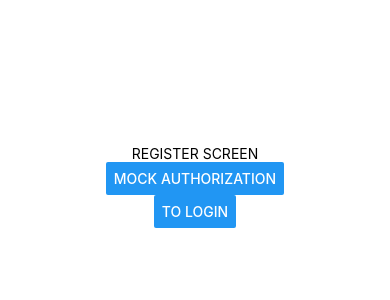
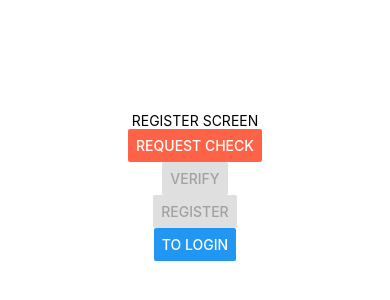
Before and after one commit to nikmantulenko/devit, a React Native app: screen /register in a window 390 px wide. Shown: the part 236-536 px from the top of the page. Built offline with nearby package versions, Linux system fonts and the light colour scheme.

Commit message:
added dummy api and used it on screens

```diff
--- /dev/null
+++ b/api/logIn.ts
@@ -0,0 +1,22 @@
+import { AxiosError } from 'axios'
+
+import { UserData } from '../types'
+
+// mocking api call entirely with dummy data
+async function logIn(creds: { username: string, password: string }): Promise<UserData> {
+    await new Promise(r => setTimeout(r, 1000))
+
+    if (creds.username.startsWith('error')) {
+        throw new AxiosError('incorrect credentials', '401')
+    }
+
+    return {
+        token: 'random_QSPVPCtmZbkcJgpqtmzssdMSRKXhV71rgklL',
+        userID: '1',
+        name: creds.username,
+        email: 'test@gmail.com',
+        phone: '+3801122333',
+    }
+}
+
+export default logIn
--- /dev/null
+++ b/api/phoneCheck.ts
@@ -0,0 +1,12 @@
+// mocking api call entirely with dummy data
+async function phoneCheck(phone: string, code: string): Promise<boolean> {
+    await new Promise(r => setTimeout(r, 1000))
+
+    if (code == '4444') {
+        return false
+    }
+
+    return true
+}
+
+export default phoneCheck
--- /dev/null
+++ b/api/register.ts
@@ -0,0 +1,29 @@
+import { AxiosError } from 'axios'
+
+import { UserData } from '../types'
+
+type RegisterData = {
+    name: string,
+    email: string,
+    password: string,
+    phone: string,
+}
+
+// mocking api call entirely with dummy data
+async function register(data: RegisterData): Promise<UserData> {
+    await new Promise(r => setTimeout(r, 1000))
+
+    if (data.name.startsWith('error')) {
+        throw new AxiosError('internal error', '500')
+    }
+
+    return {
+        token: 'random_QSPVPCtmZbkcJgpqtmzssdMSRKXhV71rgklL',
+        userID: '1',
+        name: data.name,
+        email: data.email,
+        phone: data.phone,
+    }
+}
+
+export default register
--- /dev/null
+++ b/api/requestPhoneCheck.ts
@@ -0,0 +1,17 @@
+import { AxiosError } from 'axios'
+
+// mocking api call entirely with dummy data
+async function requestPhoneCheck(phone: string): Promise<true> {
+    await new Promise(r => setTimeout(r, 1000))
+
+    // imitate sms
+
+    // let errors rise
+    if (phone.startsWith('+7')) {
+        throw new AxiosError('invalid data', '401')
+    }
+
+    return true
+}
+
+export default requestPhoneCheck
--- a/package.json
+++ b/package.json
@@ -11,6 +11,7 @@
   "dependencies": {
     "@react-navigation/native": "^6.0.13",
     "@react-navigation/native-stack": "^6.9.1",
+    "axios": "^1.1.3",
     "expo": "~47.0.3",
     "expo-status-bar": "~1.4.2",
     "react": "18.1.0",
--- a/screens/LogIn.tsx
+++ b/screens/LogIn.tsx
@@ -3,14 +3,24 @@ import { StyleSheet, Text, View, Button } from 'react-native';
 
 import { NativeStackScreenProps } from '@react-navigation/native-stack';
 
+import apiLogIn from '../api/logIn'
+
 export default function LogIn(props: NativeStackScreenProps<any>) {
+    const handleLogIn = () => {
+        const creds = {
+            username: 'testname',
+            password: '1234',
+        }
+        apiLogIn(creds).then(userData => props.navigation.navigate('profile', userData))
+    }
+
     return (
         <>
             <StatusBar style="auto" />
 
             <View style={styles.container}>
                 <Text>LOGIN SCREEN</Text>
-                <Button title={'mock authorization'} onPress={() => props.navigation.navigate('profile')} />
+                <Button color={'tomato'} title={'log in'} onPress={handleLogIn} />
                 <Button title={'to register'} onPress={() => props.navigation.navigate('register')} />
             </View>
         </>
--- a/screens/Profile.tsx
+++ b/screens/Profile.tsx
@@ -9,6 +9,7 @@ export default function Profile(props: NativeStackScreenProps<any>) {
 
             <View style={styles.container}>
                 <Text>PROFILE</Text>
+                <Text>{JSON.stringify(props.route.params)}</Text>
                 <Button title={'mock logout'} onPress={() => props.navigation.navigate('log-in')} />
             </View>
         </>
--- a/screens/Register.tsx
+++ b/screens/Register.tsx
@@ -1,15 +1,56 @@
 import { StatusBar } from 'expo-status-bar';
 import { StyleSheet, Text, View, Button } from 'react-native';
+import { useState } from 'react';
 import { NativeStackScreenProps } from '@react-navigation/native-stack';
 
+import apiRegister from '../api/register'
+import apiPhoneCheck from '../api/phoneCheck'
+import apiRequestPhoneCheck from '../api/requestPhoneCheck'
+
 export default function Register(props: NativeStackScreenProps<any>) {
+    const [status, setStatus] = useState('INITIAL')
+
+    const registerData = {
+        name: 'testname',
+        email: 'test@gmail.com',
+        password: '1234',
+        phone: '+3801111111111',
+    }
+
+    const handleRequestPhoneCheck = () => apiRequestPhoneCheck(registerData.phone)
+        .then(() => setStatus('REQUESTED'))
+        .catch(() => setStatus('ERROR'))
+    const handlePhoneCheck = () => apiPhoneCheck(registerData.phone, '1111')
+        .then(() => setStatus('CONFIRMED'))
+        .catch(() => setStatus('ERROR'))
+    const handleRegister = () => apiRegister(registerData)
+        .then(userData => props.navigation.navigate('profile', userData))
+        .catch(() => setStatus('ERROR'))
+
     return (
         <>
             <StatusBar style="auto" />
 
             <View style={styles.container}>
                 <Text>REGISTER SCREEN</Text>
-                <Button title={'mock authorization'} onPress={() => props.navigation.navigate('profile')} />
+                <Button
+                    color={'tomato'}
+                    title={'request check'}
+                    onPress={handleRequestPhoneCheck}
+                    disabled={status !== 'INITIAL'}
+                />
+                <Button
+                    color={'tomato'}
+                    title={'verify'}
+                    onPress={handlePhoneCheck}
+                    disabled={status !== 'REQUESTED'}
+                />
+                <Button
+                    color={'tomato'}
+                    title={'register'}
+                    onPress={handleRegister}
+                    disabled={status !== 'CONFIRMED'}
+                />
                 <Button title={'to login'} onPress={() => props.navigation.navigate('log-in')} />
             </View>
         </>
--- /dev/null
+++ b/types.ts
@@ -0,0 +1,9 @@
+export type UserData = {
+    token: string,
+    userID: string,
+    name: string,
+    email: string,
+    phone: string,
+    position?: string,
+    skype?: string,
+}
```
Also changed, not shown: api/editProfile.ts (added, +16 -0 lines), 1 other file (tests, documents, lock files or other folders).
